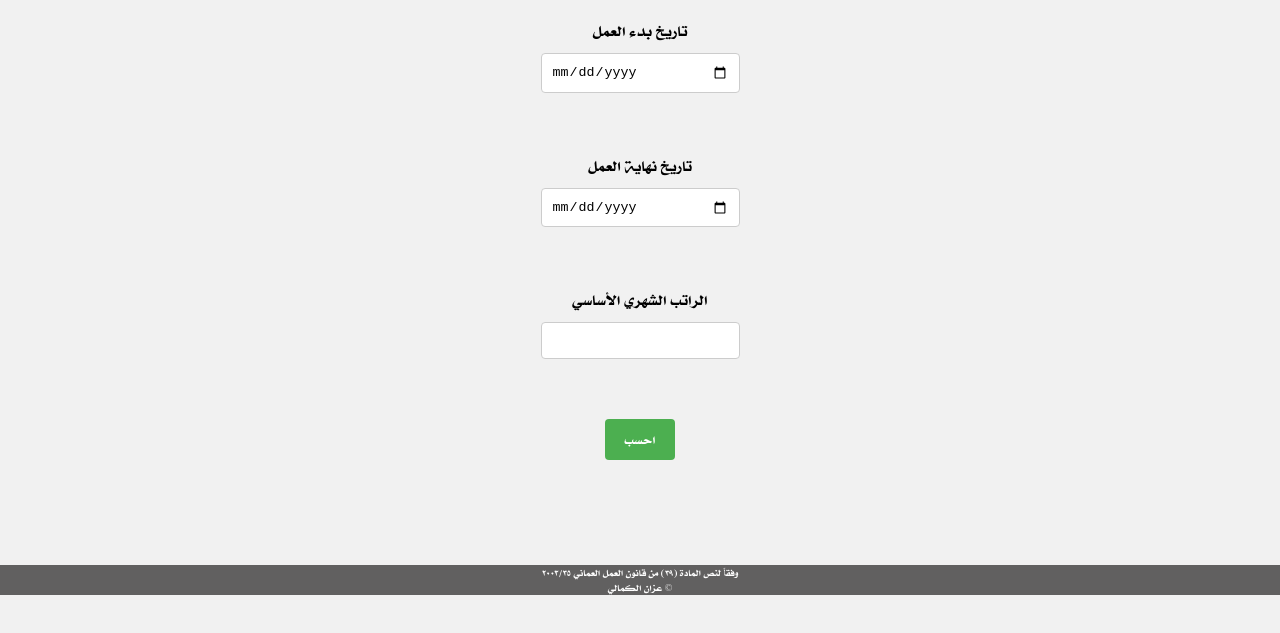
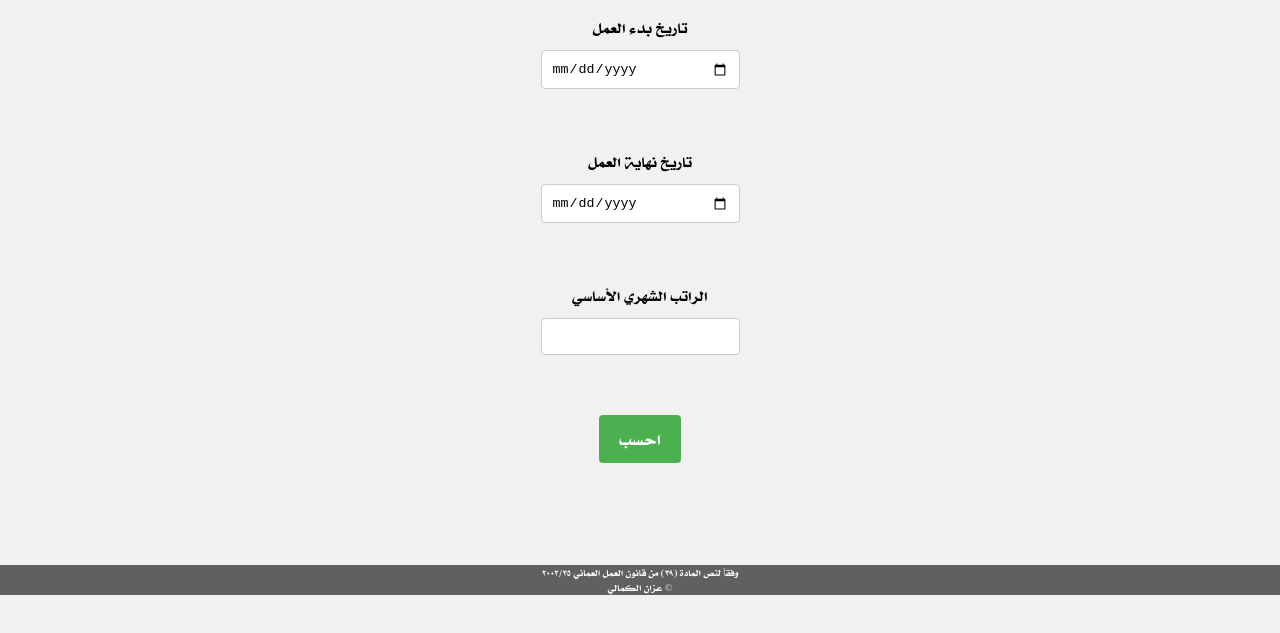
Before and after one commit to zezokam/Arabic-labor, a plain HTML site: page index.html in a window 1280 px wide. Shown: the part 205-838 px from the top of the page. Drawn offline with Linux system fonts and the light colour scheme.

Commit message:
Update styleoo.css

```diff
--- a/styleoo.css
+++ b/styleoo.css
@@ -66,6 +66,7 @@ button[type=button] {
   border-radius: 4px;
   cursor: pointer;
   margin-bottom: 10px;
+  font-size: 18px !important;
 }
 
 button[type=button]:hover {
```
